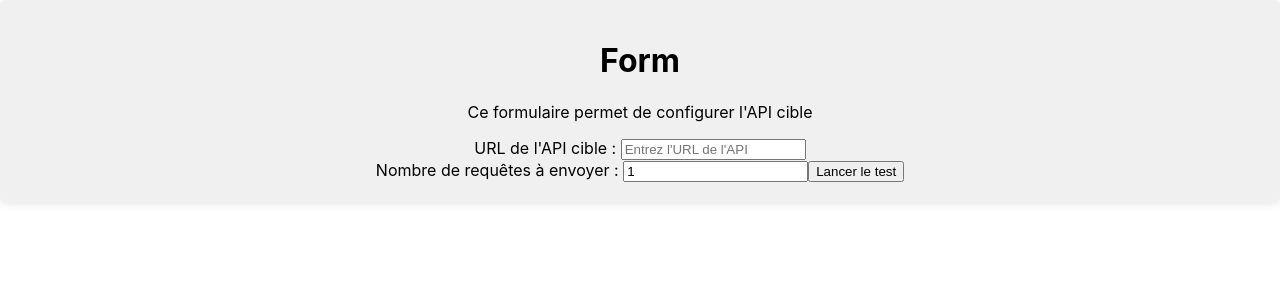
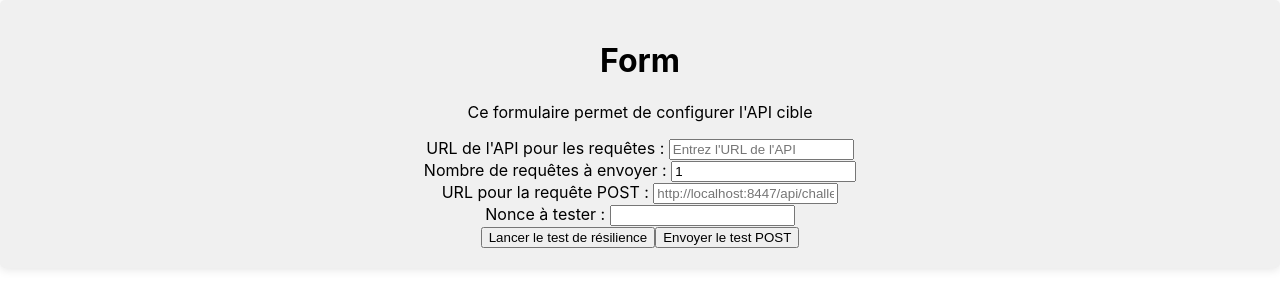
Before and after one commit to LucasPlebani/testeur-de-r-silience-d-API-, a React (Create React App) app in the folder resilience/: page / in a window 1280 px wide. Shown: the top 308 px of the page. Built offline with nearby package versions, Linux system fonts and the light colour scheme.

Commit message:
add nonce to test first try

```diff
--- a/resilience/src/component/button.jsx
+++ b/resilience/src/component/button.jsx
@@ -1,22 +1,45 @@
 import React from "react";
 import { runResilience } from "../middleware/pow";
-import { generateNonce } from "../middleware/nonce";
 
-function Button({ apiUrl, requestCount }) {
+function Button({ apiUrl, requestCount, postUrl, nonceToTest }) {
   const handleClick = async () => {
-    console.log("Test de résilience lancé ! ");
+    console.log("Test de résilience lancé !");
     const results = await runResilience({
       url: apiUrl,
       count: parseInt(requestCount),
     });
-    console.log("NONCE : " + JSON.stringify(generateNonce("test")));
     console.log("Résultats du test : ", results);
   };
 
+  const handlePostClick = async () => {
+    try {
+      const response = await fetch(postUrl, {
+        method: "POST",
+        headers: {
+          "Content-Type": "application/json",
+        },
+        body: JSON.stringify({
+          challenge: "test",
+          nonce: parseInt(nonceToTest),
+        }),
+      });
+
+      const data = await response.json();
+      console.log("Réponse POST :", data);
+    } catch (error) {
+      console.error("Erreur lors de la requête POST :", error);
+    }
+  };
+
   return (
-    <button className="button" onClick={handleClick}>
-      Lancer le test
-    </button>
+    <>
+      <button className="button" onClick={handleClick}>
+        Lancer le test de résilience
+      </button>
+      <button className="button" onClick={handlePostClick}>
+        Envoyer le test POST
+      </button>
+    </>
   );
 }
 
--- a/resilience/src/component/form.jsx
+++ b/resilience/src/component/form.jsx
@@ -5,16 +5,21 @@ import Button from "./button.jsx";
 function Form() {
   const [apiUrl, setApiUrl] = React.useState("");
   const [requestCount, setRequestCount] = React.useState(1);
+  const [postUrl, setPostUrl] = React.useState("");
+  const [nonceToTest, setNonceToTest] = React.useState("");
 
   const handleApiUrlChange = (e) => setApiUrl(e.target.value);
   const handleRequestCountChange = (e) => setRequestCount(e.target.value);
+  const handlePostUrlChange = (e) => setPostUrl(e.target.value);
+  const handleNonceChange = (e) => setNonceToTest(e.target.value);
 
   return (
     <div className="form">
       <h1>Form</h1>
       <p>Ce formulaire permet de configurer l'API cible</p>
+
       <div>
-        <label htmlFor="apiUrl">URL de l'API cible : </label>
+        <label htmlFor="apiUrl">URL de l'API pour les requêtes : </label>
         <input
           type="text"
           id="apiUrl"
@@ -23,6 +28,7 @@ function Form() {
           placeholder="Entrez l'URL de l'API"
         />
       </div>
+
       <div>
         <label htmlFor="requestCount">Nombre de requêtes à envoyer : </label>
         <input
@@ -33,9 +39,37 @@ function Form() {
           min="1"
         />
         {/* {showActiveMiddleware()} */}
-        <Button apiUrl={apiUrl} requestCount={requestCount} />
       </div>
+
+      <div>
+        <label htmlFor="postUrl">URL pour la requête POST : </label>
+        <input
+          type="text"
+          id="postUrl"
+          value={postUrl}
+          onChange={handlePostUrlChange}
+          placeholder="http://localhost:8447/api/challenge"
+        />
+      </div>
+
+      <div>
+        <label htmlFor="nonceToTest">Nonce à tester : </label>
+        <input
+          type="number"
+          id="nonceToTest"
+          value={nonceToTest}
+          onChange={handleNonceChange}
+        />
+      </div>
+
+      <Button
+        apiUrl={apiUrl}
+        requestCount={requestCount}
+        postUrl={postUrl}
+        nonceToTest={nonceToTest}
+      />
     </div>
   );
 }
+
 export default Form;
```
